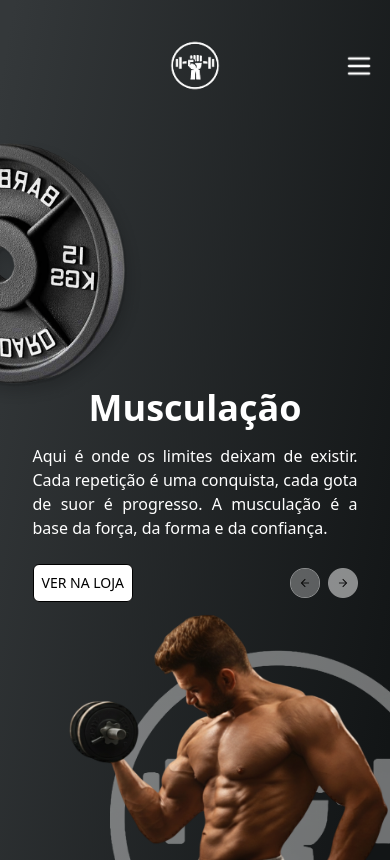
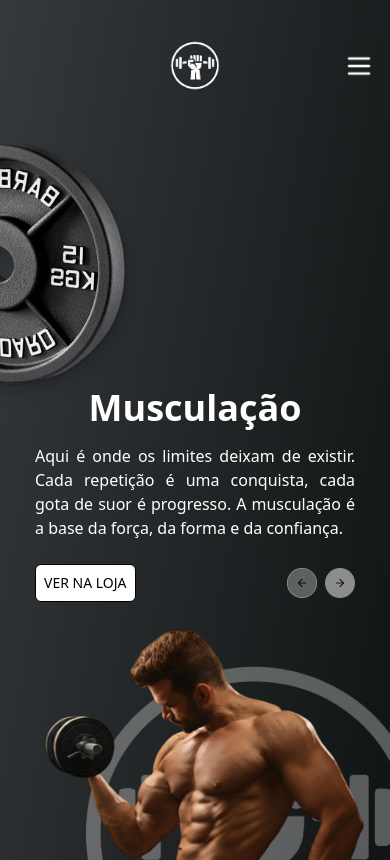
Before and after one commit to Flavianna-Saldanha/power-gym, a Next.js app: page / in a window 390 px wide. Built offline with nearby package versions, Linux system fonts and the light colour scheme.

Commit message:
ajustando `Menu` no mobile

```diff
--- a/src/components/Header.tsx
+++ b/src/components/Header.tsx
@@ -2,8 +2,7 @@ import Image from "next/image";
 
 export const Header = () => {
   return (
-    <div className="h-[calc(100vh-105px)] flex flex-col lg:flex-row lg:items-center lg:justify-between lg:px-20 overflow-hidden">
-      {/* IMAGEM 01 (Topo no Mobile / Esquerda no Desktop) */}
+    <div className="h-[calc(100vh-105px)] flex flex-col lg:flex-row lg:items-center lg:justify-between overflow-hidden">
       <div className="lg:flex-1">
         <Image
           src="/assets/01.png"
@@ -14,8 +13,7 @@ export const Header = () => {
         />
       </div>
 
-      {/* TEXTO CENTRAL (Meio no Mobile / Centro no Desktop) */}
-      <div className="w-10/12 mx-auto relative bottom-6 lg:bottom-0 lg:w-[420px]">
+      <div className="w-80 mx-auto relative bottom-6 lg:bottom-0 lg:w-[420px] lg:right-28">
         <div className="text-4xl text-center font-bold mb-4">Musculação</div>
         <p className="text-justify">
           Aqui é onde os limites deixam de existir. Cada repetição é uma
@@ -39,22 +37,21 @@ export const Header = () => {
         </div>
       </div>
 
-      {/* IMAGENS SOBREPOSTAS (Base no Mobile / Direita no Desktop) */}
       <div className="relative flex justify-center items-center lg:flex-1 lg:h-full">
-        <div className="relative w-full h-full ">
+        <div className="relative w-full h-full">
           <Image
             src="/assets/02.png"
             alt="Logo do site"
             width={386}
             height={70}
-            className="absolute -top-[15px] left-7 lg:left-20 lg:top-[400px] lg:-translate-y-1/2 z-10 lg:w-[620px]"
+            className="absolute right-0"
           />
           <Image
             src="/assets/09.png"
             alt="Logo do site"
             width={386}
             height={70}
-            className="absolute -top-4 left-7 -z-10 lg:left-0 lg:top-1/2 lg:-translate-y-1/2 opacity-40"
+            className="absolute right-0 -z-10 opacity-30"
           />
         </div>
       </div>
```
